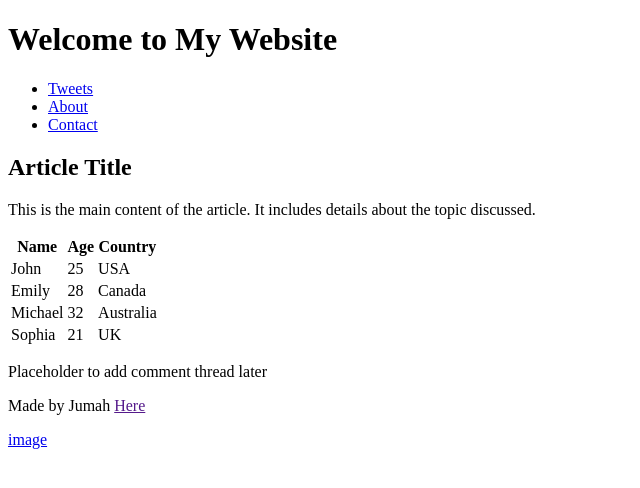
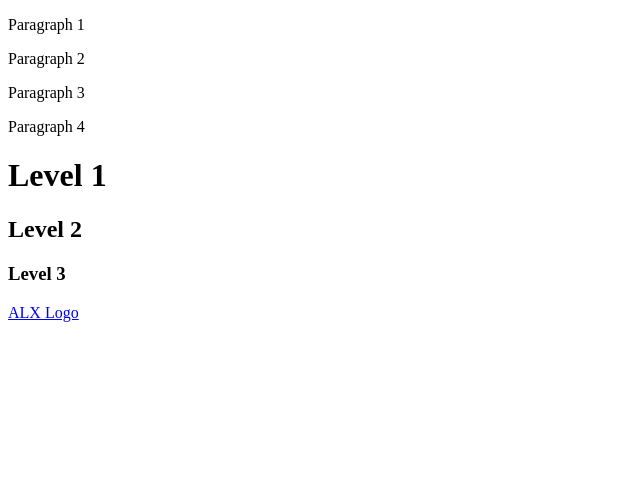
Before and after one commit to Jumah18/My_First_Portfolio, a plain HTML site: page html_basic/index.html in a window 1280 px wide. Shown: the whole page, without its empty margins (0-640 px from the left). Drawn offline with Linux system fonts and the light colour scheme.

Commit message:
index update

```diff
--- a/html_basic/index.html
+++ b/html_basic/index.html
@@ -1,66 +1,20 @@
 <!DOCTYPE html>
 <html lang="en">
 <head>
-    <meta charset="UTF-8">
+    <meta charset="utf-8">
     <meta name="viewport" content="width=device-width, initial-scale=1.0">
-    <title>Structured HTML Page</title>
+    <title>Basic HTML</title>
 </head>
 <body>
-    <header>
-        <h1>Welcome to My Website</h1>
-        <nav>
-            <ul>
-                <li><a href="tweets.html">Tweets</a></li>
-                <li><a href="#">About</a></li>
-                <li><a href="#">Contact</a></li>
-            </ul>
-        </nav>
-    </header>
+    <p>Paragraph 1</p>
+    <p>Paragraph 2</p>
+    <p>Paragraph 3</p>
+    <p>Paragraph 4</p>
 
-    <main>
-        <article>
-            <h2>Article Title</h2>
-            <p>This is the main content of the article. It includes details about the topic discussed.</p>
-            <table>
-                <thead>
-                    <tr>
-                        <th>Name</th>
-                        <th>Age</th>
-                        <th>Country</th>
-                    </tr>
-                </thead>
-                <tbody>
-                    <tr>
-                        <td>John</td>
-                        <td>25</td>
-                        <td>USA</td>
-                    </tr>
-                    <tr>
-                        <td>Emily</td>
-                        <td>28</td>
-                        <td>Canada</td>
-                    </tr>
-                    <tr>
-                        <td>Michael</td>
-                        <td>32</td>
-                        <td>Australia</td>
-                    </tr>
-                    <tr>
-                        <td>Sophia</td>
-                        <td>21</td>
-                        <td>UK</td>
-                    </tr>
-                </tbody>
-            </table>
-        </article>
+    <h1>Level 1</h1>
+    <h2>Level 2</h2>
+    <h3>Level 3</h3>
 
-        <aside>
-            <p>Placeholder to add comment thread later</p>
-        </aside>
-    </main>
-
-    <footer>
-        <p>Made by Jumah <a href="" target="">Here</a></p>
-        <a href="https://images.app.goo.gl/rACzwQibHhLqDUSn6">image</a> <br>
+    <a href="https://i.ibb.co/gTDZZT8/ALX-Logo-07.png">ALX Logo</a>
 </body>
 </html>
```
Also changed, not shown: html_basic/base_index.html (+1 -1 lines), html_basic/tweets.html (deleted, +0 -36 lines).
